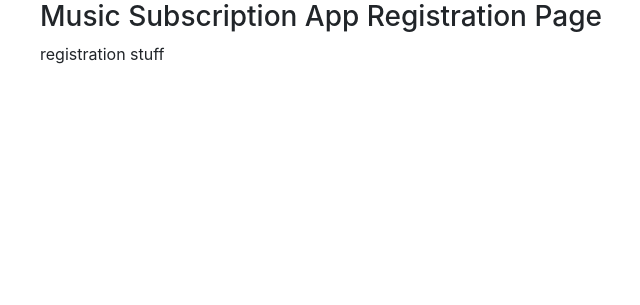
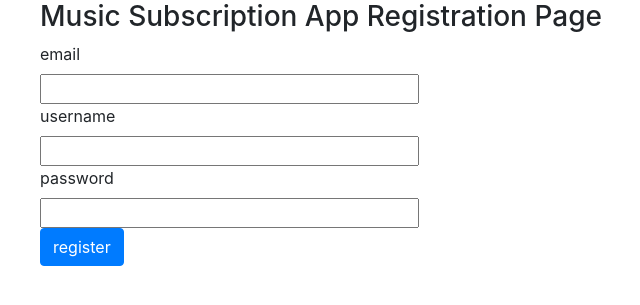
Before and after one commit to Thomas-Elder/py.cc-ass2, a Flask app: page /authentication/register in a window 1280 px wide. Shown: the part 56-361 px from the top of the page, without its empty margins (45-685 px from the left). Run offline with Flask 2, Linux system fonts and the light colour scheme; some libraries are stand-ins or nearby versions.

Commit message:
Add form to registration page.

```diff
--- a/music/routes/authentication.py
+++ b/music/routes/authentication.py
@@ -1,11 +1,14 @@
 
 from flask import Blueprint, flash, g, redirect, render_template, request, session, url_for
+
+from .forms import LoginForm, RegisterForm
 
 bp = Blueprint('authentication', __name__, url_prefix='/authentication')
 
 @bp.route('/register', methods=('GET', 'POST'))
 def register():
-    form = "todo"
+
+    form = RegisterForm()
 
     if request.method == 'POST':
 
@@ -23,13 +26,13 @@ def register():
 @bp.route('/login', methods=['GET', 'POST'])
 def login():
 
-    form = 'todo'
+    form = LoginForm()
 
     if request.method == 'POST':
 
         if form.validate_on_submit():
 
-            return redirect(url_for('forum'))
+            return redirect(url_for('subscription.music'))
 
         else:
             return render_template('authentication/login.html', form=form)
--- /dev/null
+++ b/music/routes/forms.py
@@ -0,0 +1,47 @@
+from flask_wtf import FlaskForm
+from wtforms import StringField, SubmitField, TextAreaField, PasswordField
+from flask_wtf.file import FileField, FileRequired
+from wtforms.validators import DataRequired
+
+from ..db.authentication import check_email_unique, check_password
+
+class PostForm(FlaskForm):
+    subject = StringField('Subject', validators=[DataRequired()])
+    message = TextAreaField('Message', validators=[DataRequired()])
+    image = FileField('Image', validators=[FileRequired()])
+    submit = SubmitField('Post')
+
+class RegisterForm(FlaskForm):
+    email = StringField('email', validators=[DataRequired()])
+    username = StringField('username', validators=[DataRequired()])
+    password = PasswordField('password', validators=[DataRequired()])
+    submit = SubmitField('register')
+
+    def validate(self):
+
+        if not FlaskForm.validate(self):
+            return False
+        else:
+
+            if not check_email_unique(self.email.data):
+                self.email.errors.append('The email already exists')
+                return False
+
+            return True
+
+class LoginForm(FlaskForm):
+    email = StringField('email', validators=[DataRequired()])
+    password = PasswordField('password', validators=[DataRequired()])
+    submit = SubmitField('login')
+
+    def validate(self):
+
+        if not FlaskForm.validate(self):
+            return False
+        else:
+
+            if check_password(self.email.data, self.password.data):
+                return True
+
+            self.password.errors.append('email or password is invalid')
+            return False
--- a/music/templates/authentication/register.html
+++ b/music/templates/authentication/register.html
@@ -3,7 +3,34 @@
 {% block content %}
 <div class="container">
     <h3>Music Subscription App Registration Page</h3>
-    registration stuff
+
+    <form action="" method="post" enctype="multipart/form-data" novalidate>
+        {{ form.hidden_tag() }}
+        <div>
+            {{ form.email.label }}<br>
+            {{ form.email(size=32) }}<br>
+            {% for error in form.email.errors %}
+            <span style="color: red;">[{{ error }}]</span>
+            {% endfor %}
+        </div>
+        <div>
+            {{ form.username.label }}<br>
+            {{ form.username(size=32) }}<br>
+            {% for error in form.username.errors %}
+            <span style="color: red;">[{{ error }}]</span>
+            {% endfor %}
+        </div>
+        <div>
+            {{ form.password.label }}<br>
+            {{ form.password(size=32) }}<br>
+            {% for error in form.password.errors %}
+            <span style="color: red;">[{{ error }}]</span>
+            {% endfor %}
+        </div>
+        <div>
+            {{ form.submit(class_="btn btn-primary") }}
+        </div>
+    </form>
 
 </div>
 {% endblock %}
```
Also changed, not shown: music/db/authentication.py (added, +22 -0 lines), music/forms.py (deleted, +0 -52 lines), music/templates/authentication/login.html (+21 -1 lines).
